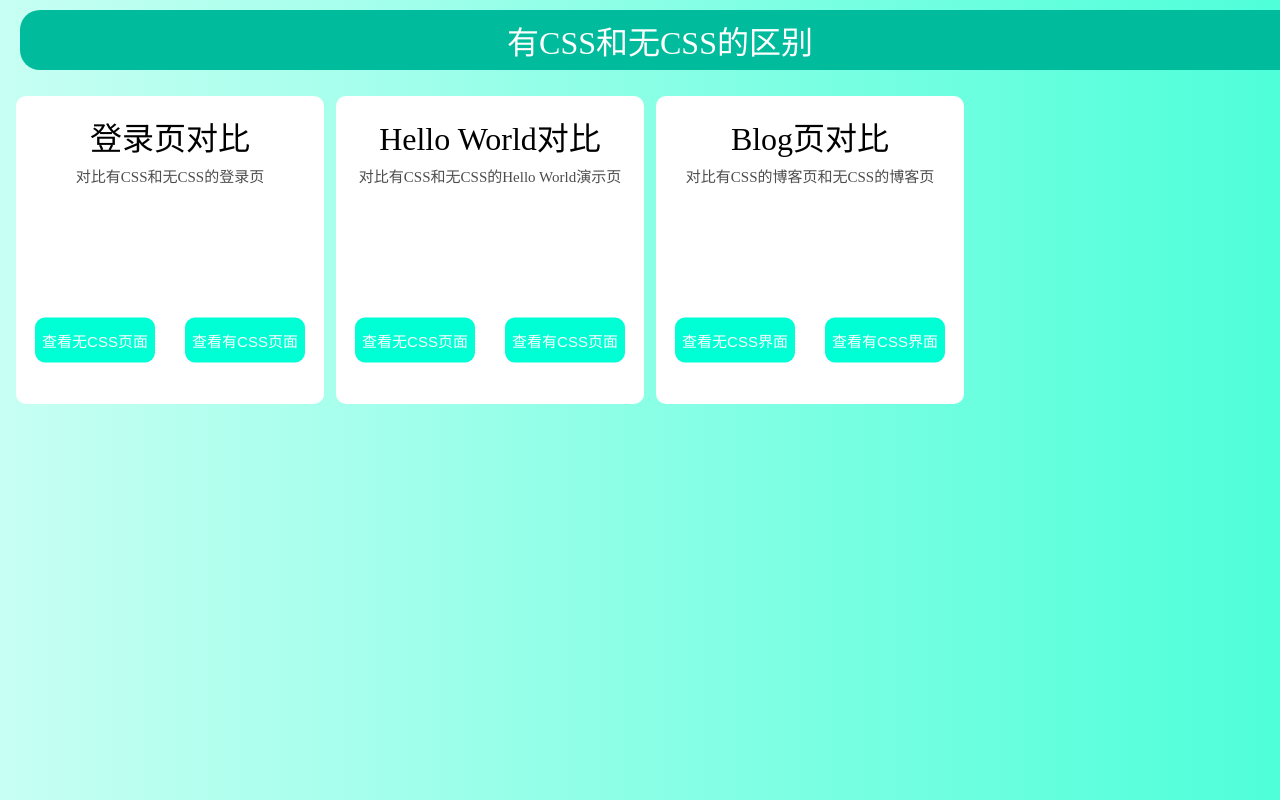
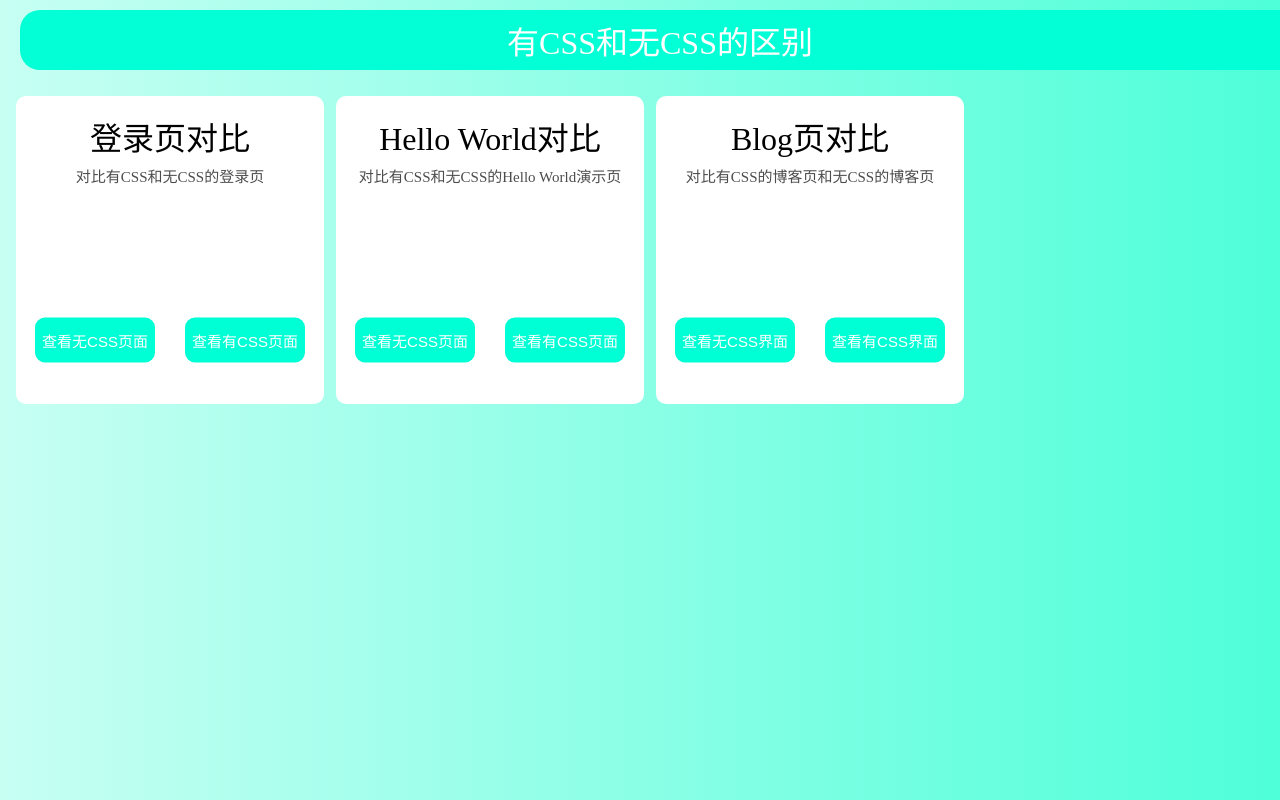
Before and after one commit to T-PageCode/NoCSSAndWithCSS, a plain HTML site: page index.html in a window 1280 px wide. Drawn offline with Linux system fonts and the light colour scheme.

Commit message:
修改了 div_id1 的颜色为 rgb(3, 255, 213)

```diff
--- a/Styles/index.css
+++ b/Styles/index.css
@@ -11,7 +11,7 @@ body{
     top: 10px;
     left: 20px;
     right: 20px;
-    background-color: rgb(0, 187, 156);
+    background-color: rgb(3, 255, 213);
     width: 100%;
     height: 60px;
     border-radius: 20px;
```
